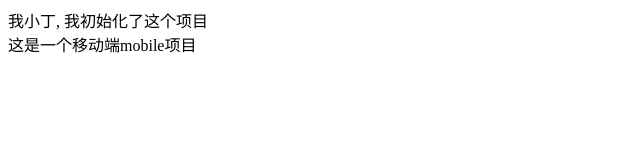
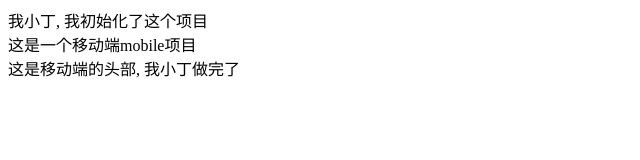
Before and after one commit to D-jun/my-first, a plain HTML site: page index.html in a window 1280 px wide. Shown: the whole page, without its empty margins (0-640 px from the left). Drawn offline with Linux system fonts and the light colour scheme.

Commit message:
移动端头部完成 - 小丁

```diff
--- a/index.html
+++ b/index.html
@@ -8,5 +8,7 @@
   <body>
     <div>我小丁, 我初始化了这个项目</div>
     <div>这是一个移动端mobile项目</div>
+
+     <div>这是移动端的头部, 我小丁做完了</div>
   </body>
 </html>
```
